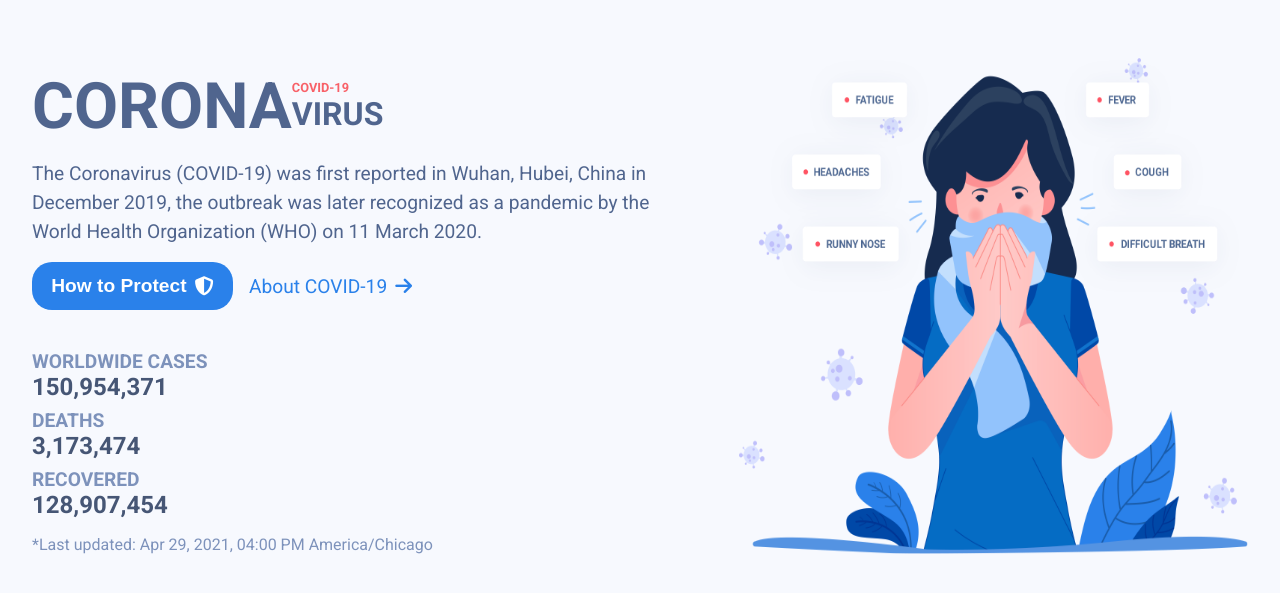
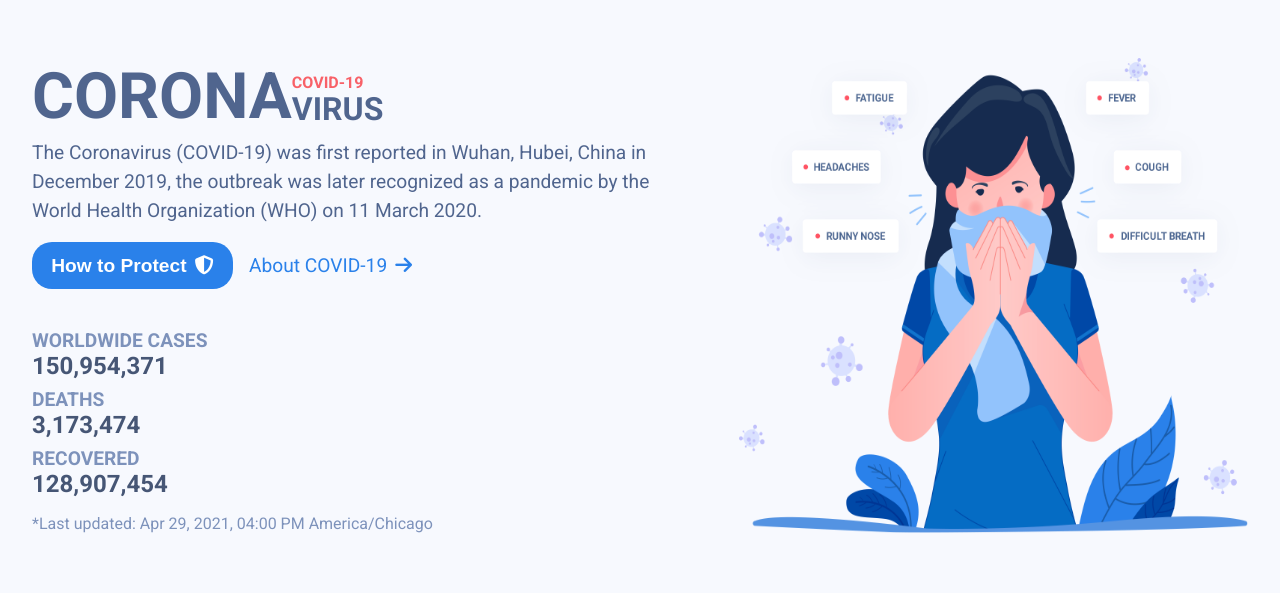
Before and after one commit to Sh4ke96/Kovid-19, a website: page index.html in a window 1280 px wide. Shown: the part 75-668 px from the top of the page. Drawn offline with Linux system fonts and the light colour scheme.

Commit message:
rwd update

```diff
--- a/styles/2-components/_header.scss
+++ b/styles/2-components/_header.scss
@@ -103,6 +103,7 @@
         padding: 1rem 0;
       }
       .header__h1 {
+        line-height: 170%;
         .header__title {
           color: $main-color;
           font-size: 3rem;
@@ -111,11 +112,12 @@
             font-size: 4rem;
           }
           @include big-desktop {
-            font-size: 4.3rem;
+            font-size: 5rem;
           }
         }
       }
       .header__spans {
+        line-height: 170%;
         @include tablet {
           display: flex;
           flex-flow: column nowrap;
@@ -133,7 +135,7 @@
           }
         }
         .red {
-          font-size: 0.8rem;
+          font-size: 1rem;
           color: $red-light;
         }
       }
```
Also changed, not shown: styles/main.css, 1 other file.
